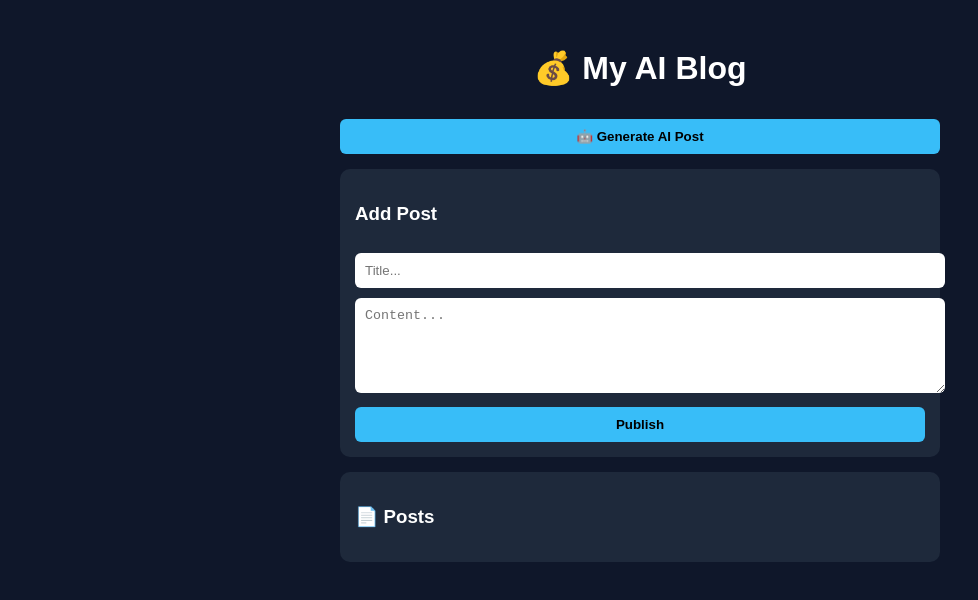
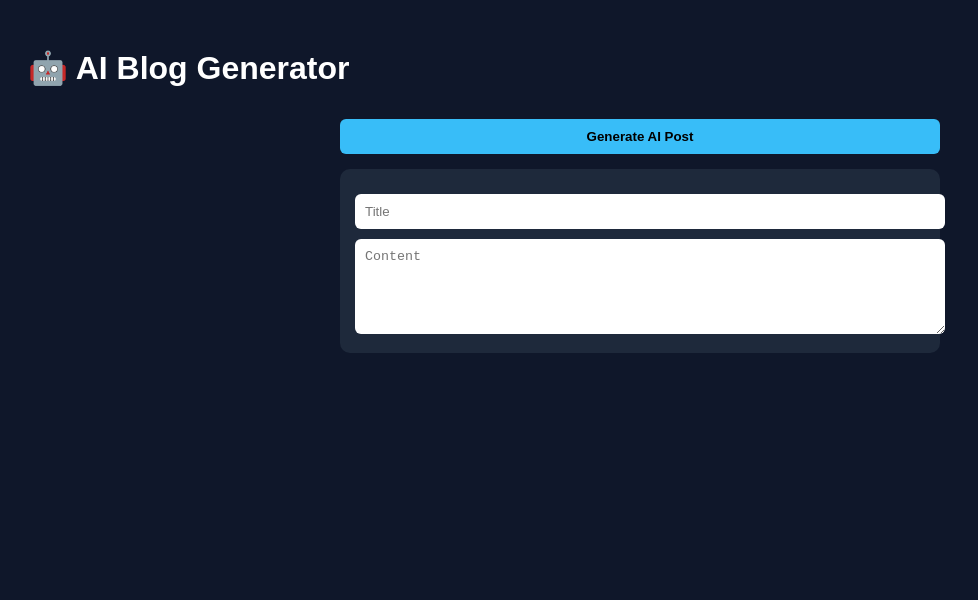
Before and after one commit to theroamingcode-phantom/My-Earnings-Website-, a website: page public/index.html in a window 1280 px wide. Shown: the whole page, without its empty margins (0-978 px from the left). Drawn offline with Linux system fonts and the light colour scheme.

Commit message:
Update index.html

```diff
--- a/public/index.html
+++ b/public/index.html
@@ -3,18 +3,14 @@
 <head>
   <meta charset="UTF-8" />
   <meta name="viewport" content="width=device-width, initial-scale=1.0"/>
-  <title>My AI Blog</title>
+  <title>AI Blog Generator</title>
 
   <style>
     body {
-      font-family: Arial, sans-serif;
+      font-family: Arial;
       background: #0f172a;
       color: white;
       padding: 20px;
-    }
-
-    h1 {
-      text-align: center;
     }
 
     .container {
@@ -34,10 +30,9 @@
       margin-top: 10px;
       padding: 10px;
       width: 100%;
+      background: #38bdf8;
       border: none;
       border-radius: 6px;
-      background: #38bdf8;
-      color: black;
       font-weight: bold;
       cursor: pointer;
     }
@@ -53,24 +48,15 @@
 
 <body>
 
-  <h1>💰 My AI Blog</h1>
+<h1>🤖 AI Blog Generator</h1>
 
 <div class="container">
 
-    <button onclick="generatePost()">🤖 Generate AI Post</button>
+  <button onclick="generatePost()">Generate AI Post</button>
 
   <div class="box">
-      <h3>Add Post</h3>
-
-      <input id="title" placeholder="Title..." />
-      <textarea id="content" rows="5" placeholder="Content..."></textarea>
-
-      <button onclick="publishPost()">Publish</button>
-    </div>
-
-    <div class="box">
-      <h3>📄 Posts</h3>
-      <div id="posts"></div>
+    <input id="title" placeholder="Title" />
+    <textarea id="content" rows="5" placeholder="Content"></textarea>
   </div>
 
 </div>
@@ -78,17 +64,18 @@
 <script>
 async function generatePost() {
   try {
-        const res = await fetch("/generate");
+    // 🔥 FULL URL use karo (important)
+    const res = await fetch(window.location.origin + "/generate");
 
-        // 👇 RAW response debug
     const text = await res.text();
-        console.log("RAW RESPONSE:", text);
+    console.log("RAW:", text);
 
     let data;
+
     try {
       data = JSON.parse(text);
     } catch (e) {
-          alert("Server JSON nahi bhej raha ❌ (console check karo)");
+      alert("Server se HTML aa raha hai ❌ (console check karo)");
       return;
     }
 
@@ -97,32 +84,8 @@
 
   } catch (err) {
     console.error(err);
-        alert("Error fetching AI post ❌");
+    alert("Fetch error ❌");
   }
-    }
-
-    function publishPost() {
-      const title = document.getElementById("title").value;
-      const content = document.getElementById("content").value;
-
-      if (!title || !content) {
-        alert("Title aur content required hai");
-        return;
-      }
-
-      const postDiv = document.createElement("div");
-      postDiv.style.marginTop = "10px";
-      postDiv.style.padding = "10px";
-      postDiv.style.background = "#334155";
-      postDiv.style.borderRadius = "6px";
-
-      postDiv.innerHTML = `<h4>${title}</h4><p>${content}</p>`;
-
-      document.getElementById("posts").prepend(postDiv);
-
-      // clear fields
-      document.getElementById("title").value = "";
-      document.getElementById("content").value = "";
 }
 </script>
 
```
Lines whose indentation alone changed are shown as unchanged.
